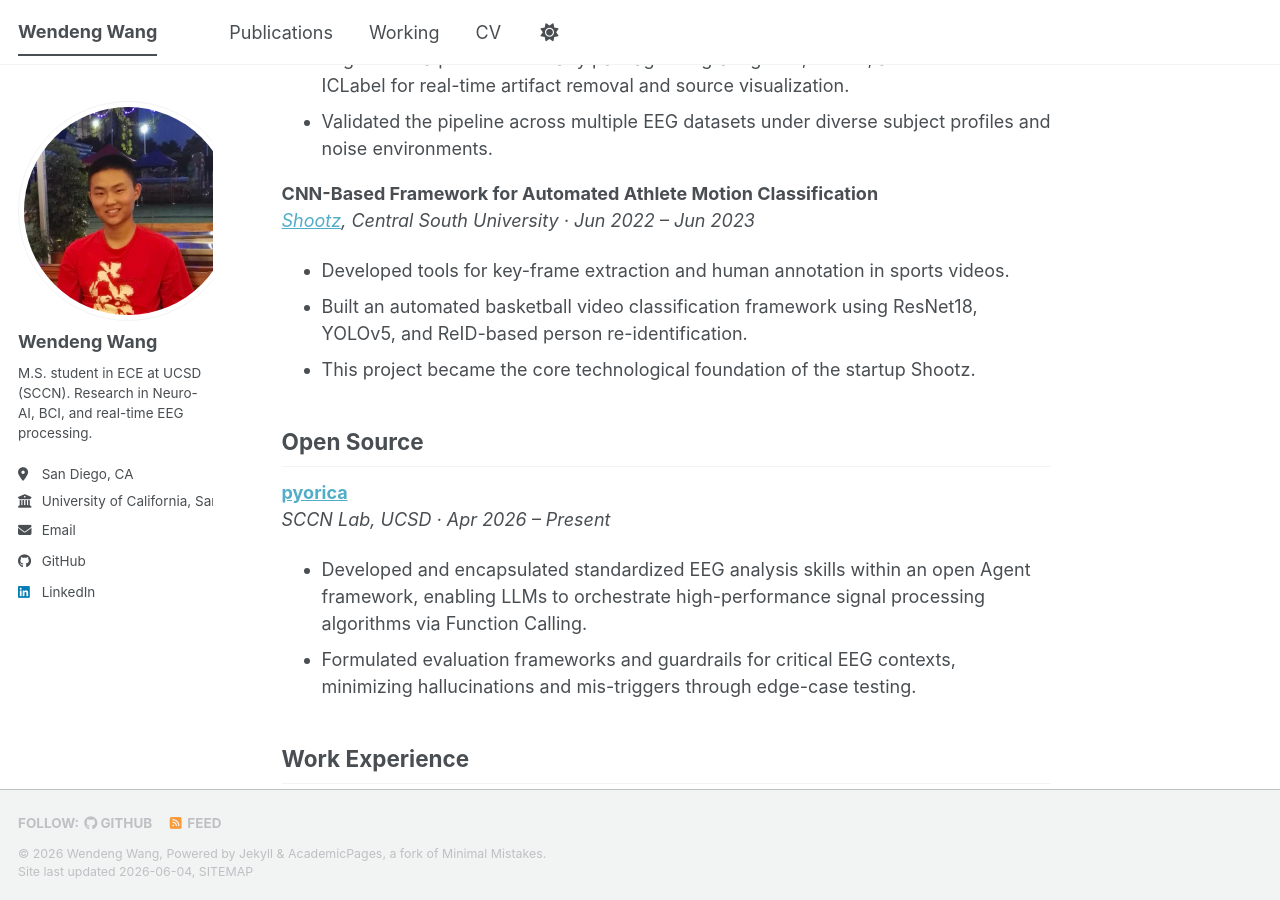
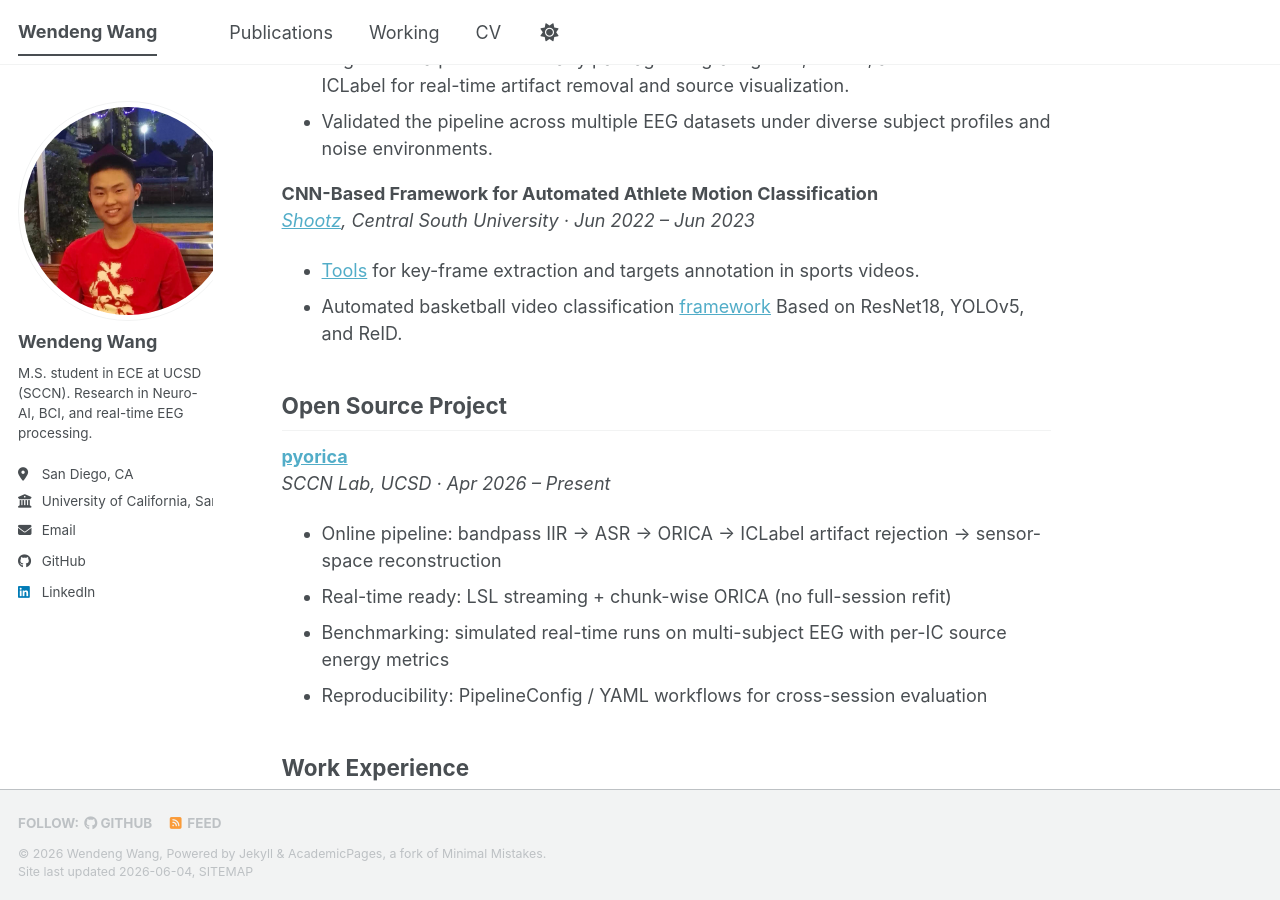
Before and after one commit to d-d-w404/Profile, a Jekyll site: the page built from _pages/about.md, in a window 1280 px wide and 900 px high, scrolled down 1477 px. Built offline with Jekyll 4.4.1, drawn with Linux system fonts in a browser that asks for light colours; a script bundle is joined from its source files by our own code; library files that are not in the unit come from our copies; some of the changed text lies outside the part shown.

Commit message:
Update homepage with NER 2025 link, Shootz GitHub refs, and pyorica details.
Co-authored-by: Cursor <cursoragent@cursor.com>

```diff
--- a/_pages/about.md
+++ b/_pages/about.md
@@ -27,14 +27,14 @@ More broadly, I am interested in bridging neuroscience and artificial intelligen
 
 ## Research Experience
 
-**Development of an LLM-Agent for Cross-Platform Automated EEG Analysis**
+**LLM-Agent for Cross-Platform Automated EEG Analysis**
 *SCCN Lab, UCSD · Apr 2026 – Present*
 
 * Developed and encapsulated standardized EEG analysis skills within an open Agent framework, enabling LLMs to orchestrate high-performance signal processing algorithms via Function Calling.
 * Formulated evaluation frameworks and guardrails for critical EEG contexts, minimizing hallucinations and mis-triggers through edge-case testing.
 
 **A Closed-Loop Real-Time EEG Framework with Adaptive Denoising and Online Learning for Emotion Classification**
-*12th International IEEE EMBS Conference on Neural Engineering (NER 2025), San Diego, CA · Nov 2025*[Download poster (PDF)](https://d-d-w404.github.io/Profile/files/wang-realtime-eeg-poster.pdf)
+*[12th International IEEE EMBS Conference on Neural Engineering (NER 2025), San Diego, CA · Nov 2025](https://cmsworkshops.com/NER2025/view_paper.php?PaperNum=1759)*[Download poster (PDF)](https://d-d-w404.github.io/Profile/files/wang-realtime-eeg-poster.pdf)
 
 **Validation of a Real-Time EEG Artifact Removal Pipeline Based on ASR, ORICA, and ICLabel**
 *SCCN Lab, UCSD · April 2026 – present*
@@ -46,18 +46,19 @@ More broadly, I am interested in bridging neuroscience and artificial intelligen
 **CNN-Based Framework for Automated Athlete Motion Classification**
 *[Shootz](https://www.shootz.tech/), Central South University · Jun 2022 – Jun 2023*
 
-* Developed tools for key-frame extraction and human annotation in sports videos.
-* Built an automated basketball video classification framework using ResNet18, YOLOv5, and ReID-based person re-identification.
-* This project became the core technological foundation of the startup Shootz.
+* [Tools](https://github.com/d-d-w404/Sports_Annotation_Tool) for key-frame extraction and targets annotation in sports videos.
+* Automated basketball video classification [framework](https://github.com/d-d-w404/AMA) Based on ResNet18, YOLOv5, and ReID.
 
 
-## Open Source
+
+## Open Source Project
 
 **[pyorica](https://github.com/goodshawn12/pyorica)**
 *SCCN Lab, UCSD · Apr 2026 – Present*
-
-* Developed and encapsulated standardized EEG analysis skills within an open Agent framework, enabling LLMs to orchestrate high-performance signal processing algorithms via Function Calling.
-* Formulated evaluation frameworks and guardrails for critical EEG contexts, minimizing hallucinations and mis-triggers through edge-case testing.
+* Online pipeline: bandpass IIR → ASR → ORICA → ICLabel artifact rejection → sensor-space reconstruction
+* Real-time ready: LSL streaming + chunk-wise ORICA (no full-session refit)
+* Benchmarking: simulated real-time runs on multi-subject EEG with per-IC source energy metrics
+* Reproducibility: PipelineConfig / YAML workflows for cross-session evaluation
 
 ## Work Experience
 
```
